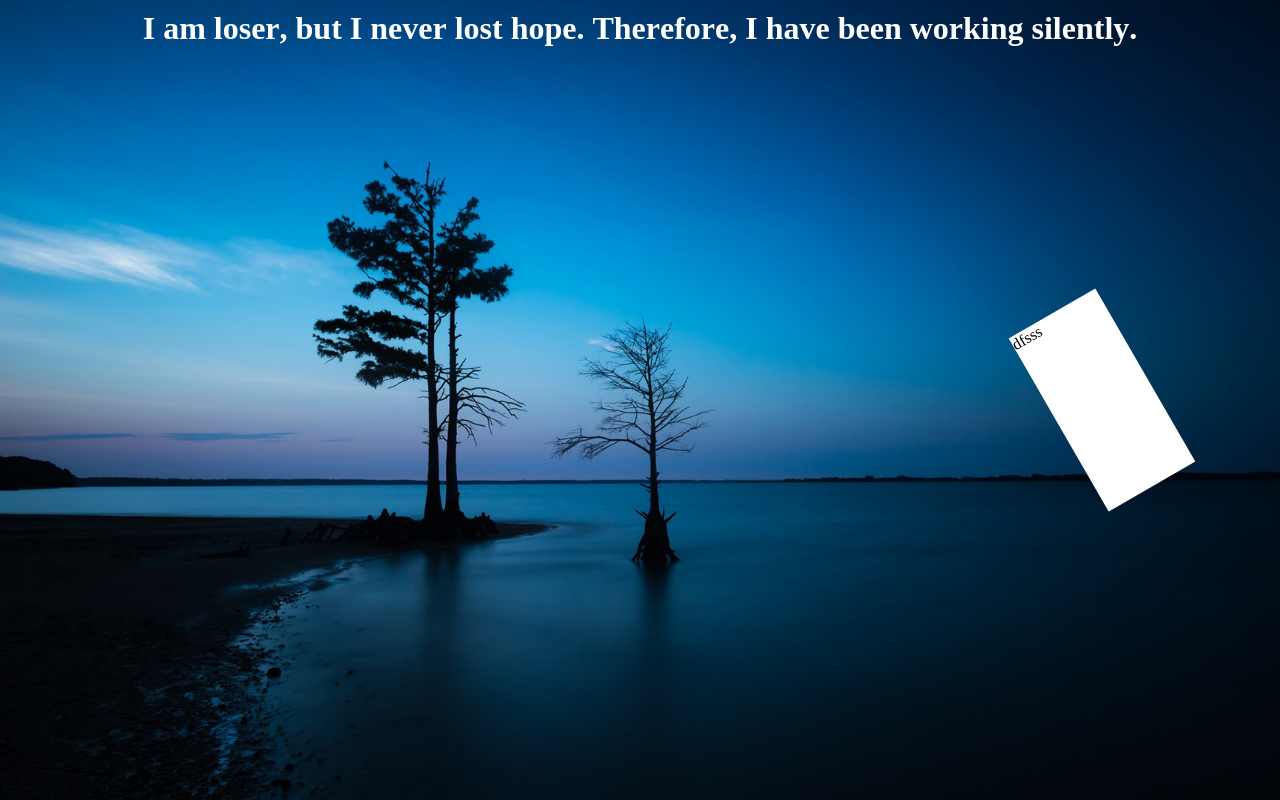
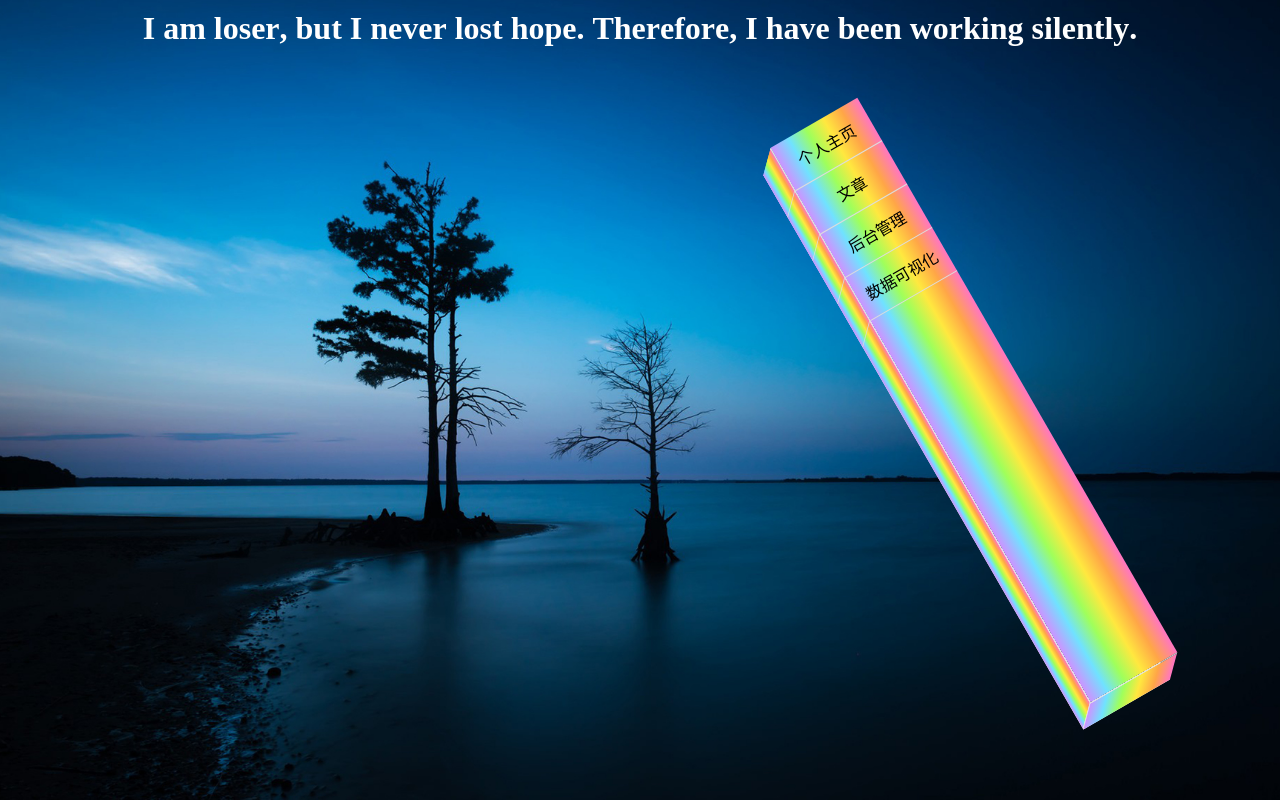
Before and after one commit to qqqiuqihang/qqqiuqihang.github.io, a Vue app: page /#/ in a window 1280 px wide. Built offline with nearby package versions, Linux system fonts and the light colour scheme.

Commit message:
10.12 11:30

```diff
--- a/src/views/Home.vue
+++ b/src/views/Home.vue
@@ -1,6 +1,11 @@
 <template>
   <div class="home" ref="home">
-    <div class="box_shadow">dfsss</div>
+    <div class="box_shadow">
+      <p>个人主页</p>
+      <p>文章</p>
+      <p>后台管理</p>
+      <p>数据可视化</p>
+    </div>
   </div>
 </template>
 
@@ -62,13 +67,119 @@ export default {
 }
 
 .box_shadow {
+  display: flex;
+  flex-direction: column;
   position: absolute;
   top: 50%;
-  right: 10%;
+  right: 20%;
   width: 100px;
-  height: 200px;
-  background-color: #fff;
-  transform: translateY(-50%) rotateZ(-30deg);
+  height: 80%;
+  // background-color: #eee;
+  background: linear-gradient(
+    to right,
+    #cd93ff,
+    #70e2ff,
+    #9fff5b,
+    #ffe83f,
+    #ffa647,
+    #ff75c3
+  );
+  transform: translateY(-50%) rotateZ(-30deg) skewY(0deg);
+  box-shadow: -20px 20px 0 rgb(255, 255, 255, 1);
+  text-align: center;
+
+  &::before {
+    content: "";
+    position: absolute;
+    top: 0;
+    left: -20px;
+    width: 20px;
+    height: 100%;
+    // background-color: #eee;
+    background: linear-gradient(
+      to right,
+      #cd93ff,
+      #70e2ff,
+      #9fff5b,
+      #ffe83f,
+      #ffa647,
+      #ff75c3
+    );
+    border-right: 1px solid #ddd;
+    border-bottom: 1px solid #ddd;
+    transform: translateY(10px) skewY(-45deg);
+    box-sizing: border-box;
+  }
+  &::after {
+    content: "";
+    position: absolute;
+    bottom: -20px;
+    left: 0;
+    width: 100%;
+    height: 20px;
+    // background-color: #eee;
+    background: linear-gradient(
+      to right,
+      #cd93ff,
+      #70e2ff,
+      #9fff5b,
+      #ffe83f,
+      #ffa647,
+      #ff75c3
+    );
+    border-top: 1px solid #ddd;
+    transform: translateX(-10px) skewX(-45deg);
+    box-sizing: border-box;
+  }
+  p {
+    position: relative;
+    flex: 1;
+    max-height: 50px;
+    display: flex;
+    justify-content: center;
+    align-items: center;
+    box-sizing: border-box;
+    border-bottom: 1px solid #ddd;
+    user-select: none;
+    cursor: pointer;
+    &:hover {
+      background-color: #409eff;
+      color: white;
+      &::before {
+        background: none;
+        background-color: #409eff;
+        color: white;
+      }
+    }
+    &:active {
+      background-color: yellowgreen;
+      &::before {
+        background-color: yellowgreen;
+      }
+    }
+    &::before {
+      content: "";
+      position: absolute;
+      top: 0;
+      left: -20px;
+      width: 20px;
+      height: 100%;
+      // background-color: #eee;
+      background: linear-gradient(
+        to right,
+        #cd93ff,
+        #70e2ff,
+        #9fff5b,
+        #ffe83f,
+        #ffa647,
+        #ff75c3
+      );
+      border-right: 1px solid #ddd;
+      border-bottom: 1px solid #ddd;
+      transform: translateY(10px) skewY(-45deg);
+      box-sizing: border-box;
+    }
+  }
 }
 
 @keyframes scorllTextShow {
```
Also changed, not shown: 1 other file (tests, documents, lock files or other folders).
